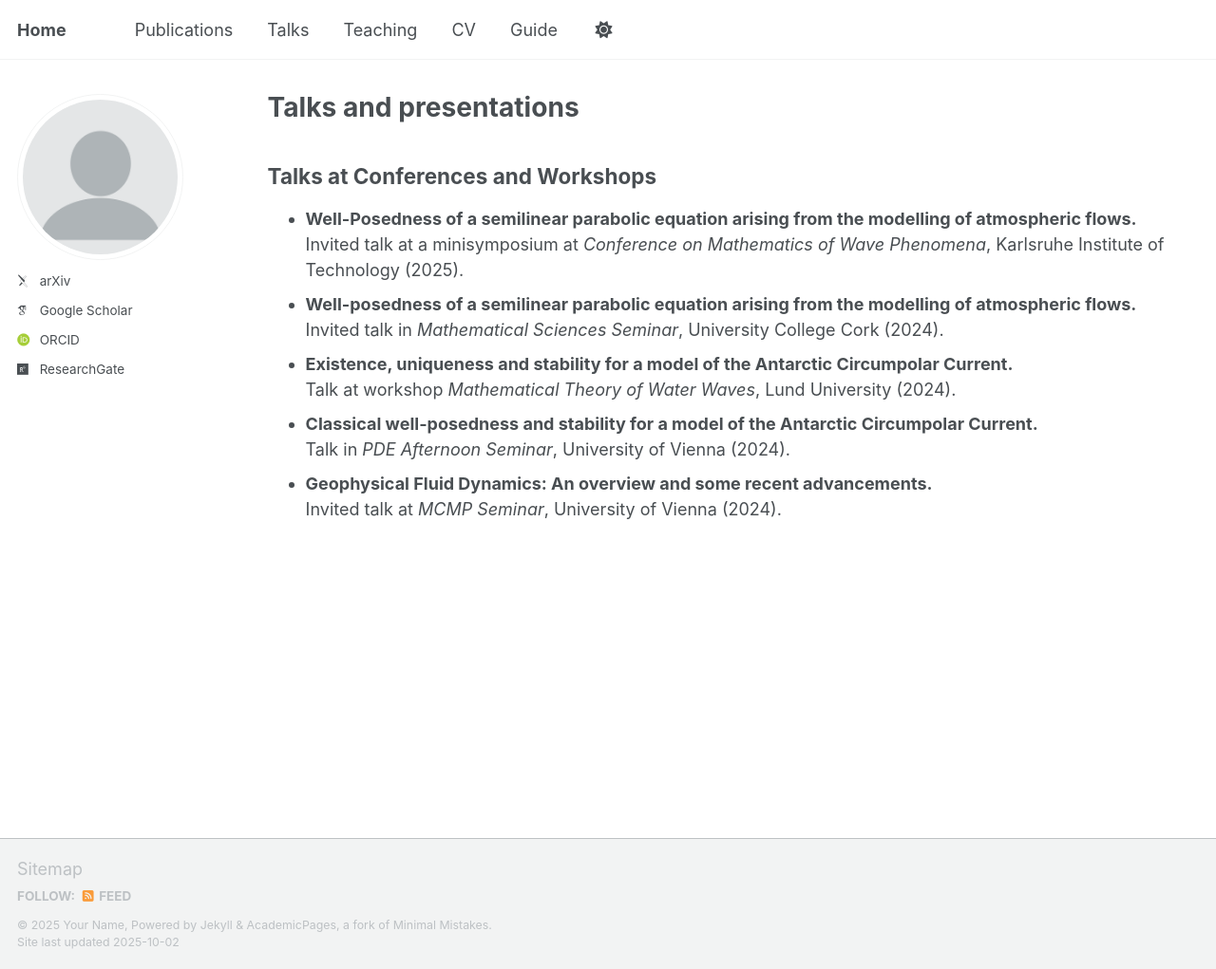
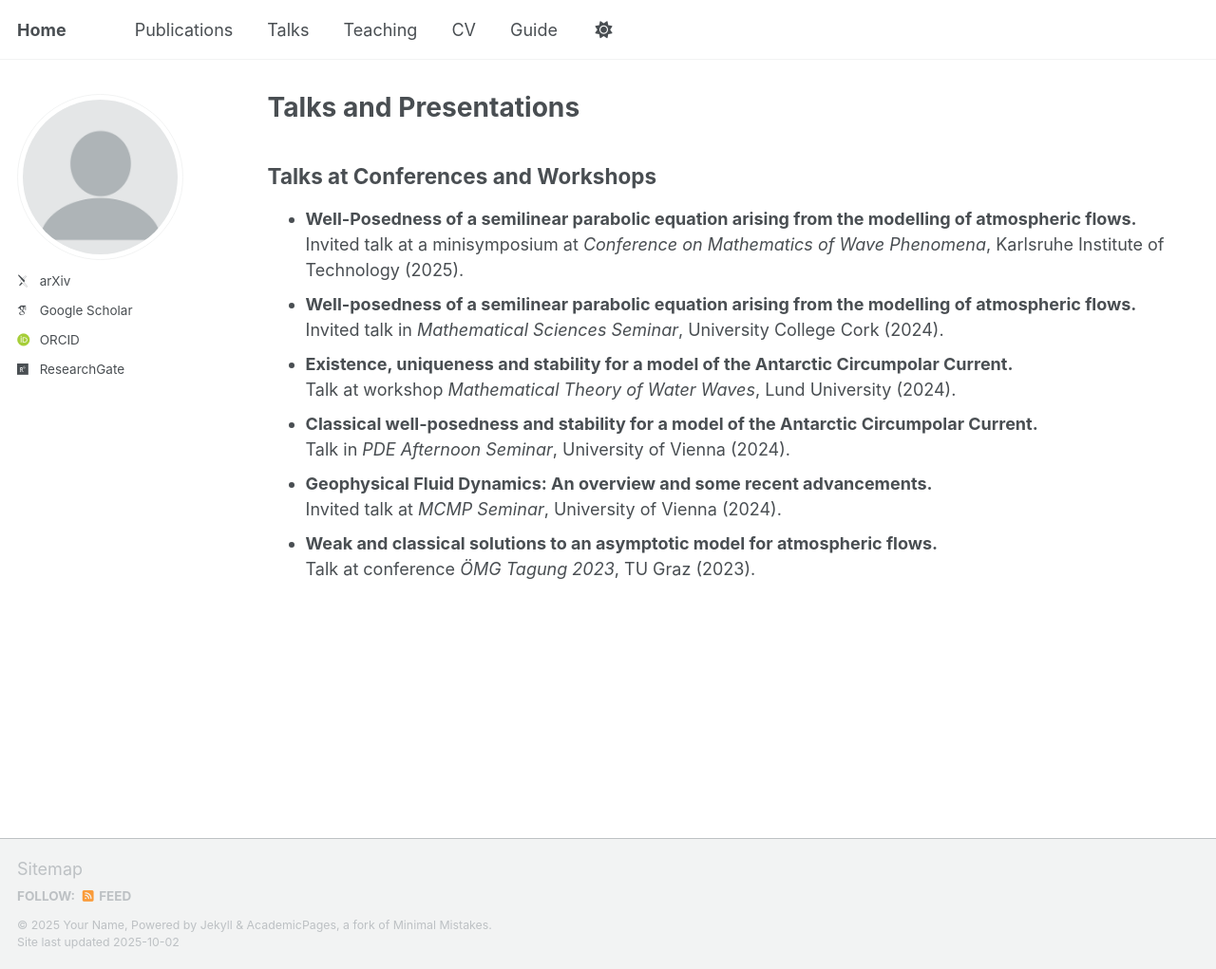
Before and after one commit to luigi-roberti/luigi-roberti.github.io, a Jekyll site: the page built from _pages/talks.md, in a window 1280 px wide and 1021 px high. Shown: the whole window at 95% size. Built offline with Jekyll 4.4.1, drawn with Linux system fonts in a browser that asks for light colours; some web fonts are replaced; a script that is not in the unit is left out.

Commit message:
Update talks.md

```diff
--- a/_pages/talks.md
+++ b/_pages/talks.md
@@ -1,6 +1,6 @@
 ---
 layout: archive
-title: "Talks and presentations"
+title: "Talks and Presentations"
 permalink: /talks/
 author_profile: true
 ---
@@ -17,3 +17,5 @@ Talk at workshop <i>Mathematical Theory of Water Waves</i>, Lund University (202
 Talk in <i>PDE Afternoon Seminar</i>, University of Vienna (2024).
 * <b>Geophysical Fluid Dynamics: An overview and some recent advancements.</b><br />
 Invited talk at <i>MCMP Seminar</i>, University of Vienna (2024).
+* <b>Weak and classical solutions to an asymptotic model for atmospheric flows.</b><br />
+Talk at conference <i>ÖMG Tagung 2023</i>, TU Graz (2023).
```
